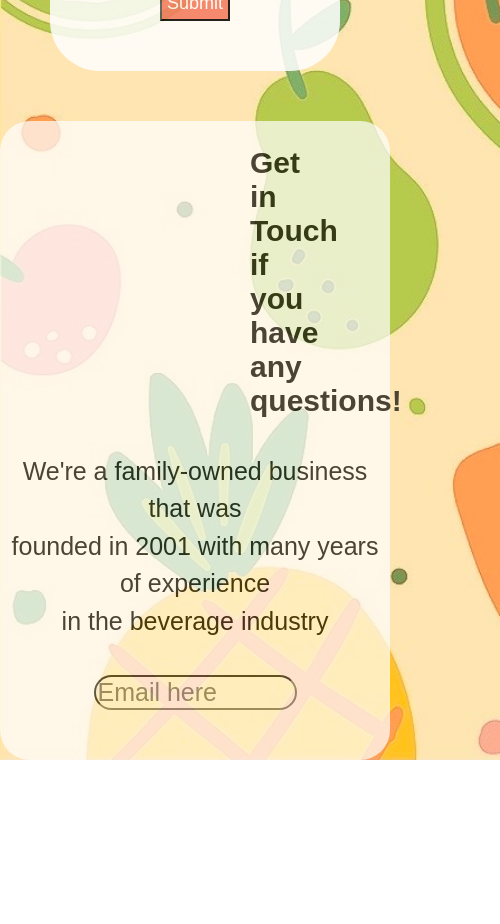
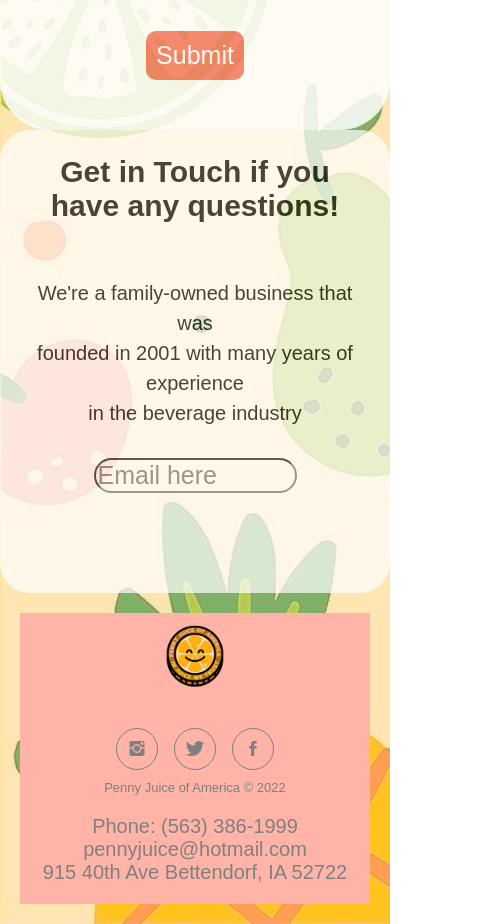
Before and after one commit to MaeBK/RemakePennyJuice, a React (Create React App) app: page /Contact in a window 390 px wide. Shown: the part 1060-1984 px from the top of the page, 500 px wide, since content can reach past the window. Before the commit the page ends 1820 px from the top, so only its background shows below. Built offline with nearby package versions, Linux system fonts and the light colour scheme.

Commit message:
added footer

```diff
--- a/public/index.html
+++ b/public/index.html
@@ -15,6 +15,7 @@
       user's mobile device or desktop. See https://developers.google.com/web/fundamentals/web-app-manifest/
     -->
     <link rel="manifest" href="%PUBLIC_URL%/manifest.json" />
+    <link rel="stylesheet" href="https://cdnjs.cloudflare.com/ajax/libs/ionicons/2.0.1/css/ionicons.min.css">
     <!--
       Notice the use of %PUBLIC_URL% in the tags above.
       It will be replaced with the URL of the `public` folder during the build.
--- a/src/App.css
+++ b/src/App.css
@@ -11,6 +11,13 @@ body {
     margin-left: 250px;
     font-size: 30px;
 }
+
+@media only screen and (max-width: 786px) {
+    .about-header {
+        margin-right:50px;
+        margin-left: 50px;
+    }
+    }
 
 .about-container-1 {
     margin: 50px;
@@ -75,7 +82,6 @@ body {
 }
 
 .about-container-3 {
-    /* margin: 50px; */
     background-color: white;
     border-radius: 30px;
     opacity: 70%;
@@ -94,7 +100,7 @@ body {
 .input-bubble {
     display: block;
     text-align: center;
-    margin-bottom: 50px;
+    margin-bottom: 100px;
 }
 
 .input-bubble input {
@@ -139,11 +145,92 @@ body {
 }
 
 .submit-btn {
-    font-size: 18px;
+    font-size: 25px;
     color: white;
     background-color: #F47A63;
     display: center;
-    padding: 5px;
+    padding: 10px;
     margin-bottom: 50px;
+    border-radius: 10px;
+    border: none;
 }
 /* end contact page styling */
+
+/* footer styling */
+.footer {
+    background-color: transparent;
+    color: white;
+    width: 100%;
+    text-align: center;
+    position: absolute;
+    margin-top: 50px;
+
+}
+
+.footer-basic {
+    background-color: #FFB4A7;
+    display:flex;
+    flex-direction: row;
+    justify-content: space-evenly;
+    flex-wrap: wrap;
+    text-align-last: center;
+}
+
+.footer-basic img {
+    width: 100px;
+    height: 100px;
+    align-self: center;
+    margin: 0 5rem 0 5rem;
+
+}
+
+.footer-basic .social {
+    text-align:center;
+    padding-bottom: 0;
+    padding-top: 15px;
+    align-self: center;
+    margin: 0 5rem 0 5rem;
+}
+
+.footer-basic .social > a {
+    width:40px;
+    height:40px;
+    line-height:40px;
+    display:inline-block;
+    text-align:center;
+    border-radius:50%;
+    border:1px solid grey;
+    margin:0 8px;
+    color: grey;
+}
+
+.footer-basic .social > a:hover {
+    opacity:0.9;
+}
+
+.footer-basic .copyright {
+    margin-top:10px;
+    text-align:center;
+    font-size:13px;
+    color: grey;
+    margin-bottom: 0;
+}
+
+.penny-contact {
+    color:grey;
+}
+
+/* media queries */
+@media only screen and (max-width: 786px) {
+    .contact-container, .about-container-1, .about-container-2, .about-container-3, .about-p, .about-p-last, .footer-basic {
+       margin: 20px;
+       flex-direction: column;
+       font-size: 20px;
+    }
+}
+
+@media only screen and (max-width: 425px) {
+    .contact-container, .about-container-1, .about-container-2, .about-container-3 {
+       margin: 0;
+    }
+}
--- a/src/App.js
+++ b/src/App.js
@@ -4,9 +4,10 @@ import './App.css';
 import Aboutus from "./components/Aboutus";
 import Product from "./components/Product";
 import GetInTouch from "./components/GetInTouch";
-import Navbar from "./components/Navbar"
-import Home from './components/Home'
-import Contact from "./components/Contact"
+import Navbar from "./components/Navbar";
+import Home from "./components/Home";
+import Contact from "./components/Contact";
+import Footer from "./components/Footer";
 
 
 
@@ -14,14 +15,14 @@ import Contact from "./components/Contact"
 function App() {
   return (
     <>
-    <Navbar />
+    <Navbar/>
     <Routes>
       <Route path="/Home" element= {<Home />} />
       <Route path="/About" element= {<Aboutus />} />
       <Route path="/Product" element= {<Product />} />
       <Route path="/Contact" element= {<Contact />} />
     </Routes>
-
+    <Footer/>
     </>
   );
 }
--- /dev/null
+++ b/src/components/Footer.js
@@ -0,0 +1,36 @@
+import React from 'react';
+
+class Footer extends React.Component {
+    render() {
+        return (
+            <div className="footer-basic">
+            <img src="../../images-2/footerLogo.png"
+                 alt ="Penny Juice Logo 2">
+                 </img>
+            <footer>
+              <div className="social">
+                <a href="https://www.instagram.com">
+                  <i className="icon ion-social-instagram" />
+                </a>
+                <a href="https://www.twitter.com">
+                  <i className="icon ion-social-twitter" />
+                </a>
+                <a href="https://www.facebook.com">
+                  <i className="icon ion-social-facebook" />
+                </a>
+              </div>
+              <p className="copyright">Penny Juice of America © 2022</p>
+            </footer>
+            <p className="penny-contact">
+            Phone: (563) 386-1999
+            <br/>
+            pennyjuice@hotmail.com
+            <br/>
+            915 40th Ave Bettendorf, IA 52722
+            </p>
+          </div>
+        );
+    }
+}
+
+export default Footer;
--- a/src/styles.css
+++ b/src/styles.css
@@ -44,3 +44,15 @@ body{
     background-color: #F47A63;
     border-radius: 10px;
 }
+
+@media only screen and (max-width: 786px) {
+    .nav a{
+       flex-direction: column;
+    }
+}
+
+@media only screen and (max-width: 425px) {
+    .nav {
+       flex-direction: column;
+    }
+}
```
Also changed, not shown: src/components/footer/index.js (deleted, +0 -26 lines), src/components/footer/styles/Footer.js (deleted, +0 -11 lines), public/images-2/footerLogo.png (added), 1 other file (tests, documents, lock files or other folders).
